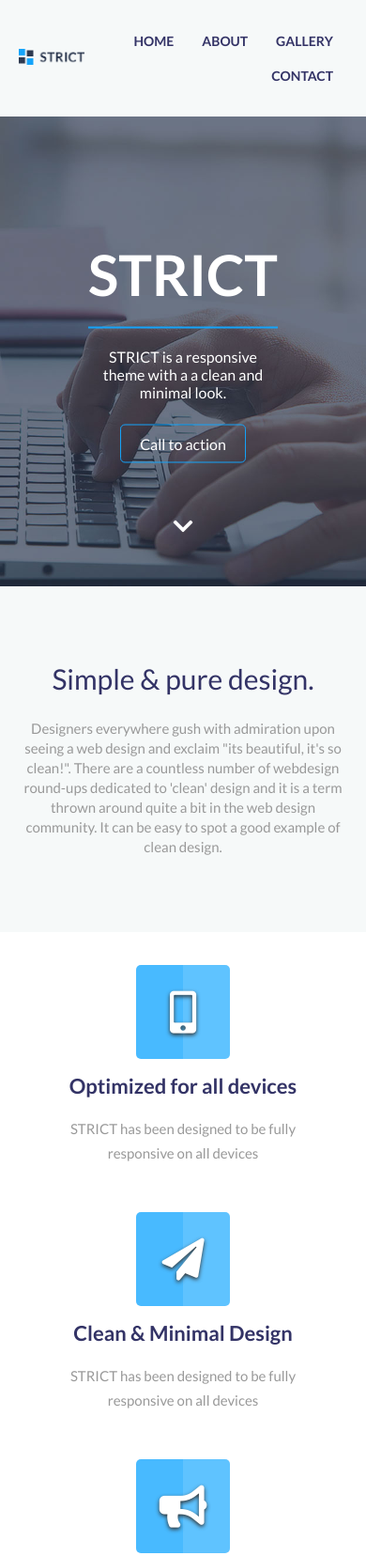
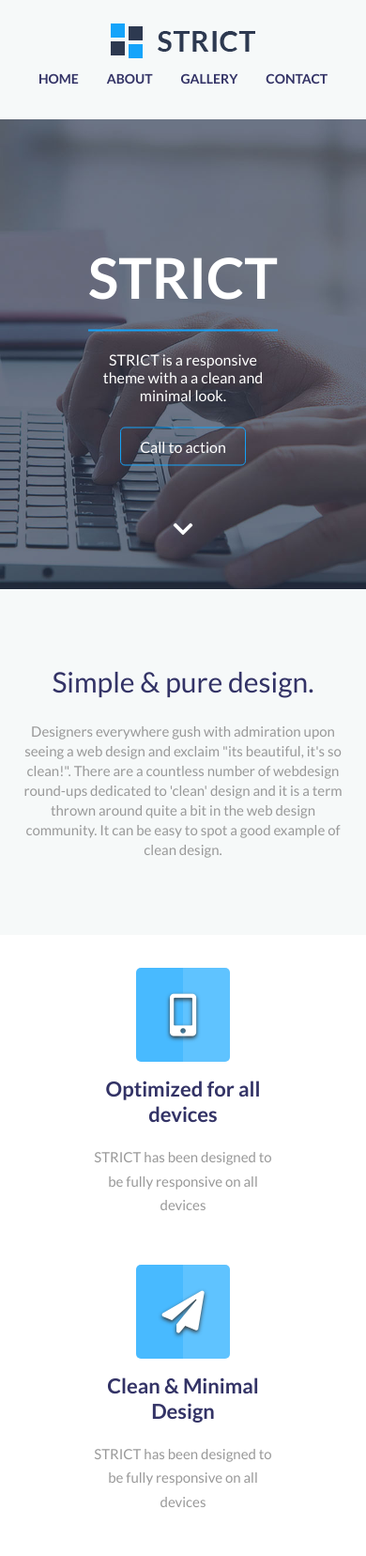
Before and after one commit to rabbihosain/assignment-08, a plain HTML site: page index.html in a window 390 px wide. Shown: the top 1656 px of the page at 94% size. Drawn offline with Linux system fonts and the light colour scheme.

Commit message:
Update responsive.css

```diff
--- a/css/responsive.css
+++ b/css/responsive.css
@@ -24,6 +24,9 @@
 	.banner-section {
 	    height: 600px;
 	}
+	.btn{
+		margin-top: 45px;
+	}
 	.banner-content h1 {
 	    font-size: 80px;
 	}
@@ -34,8 +37,14 @@
 	    font-size: 16px;
 	    line-height: 1.4;
 	}
+	.features-section .flex{
+		justify-content: center;
+	}
 	.col {
-	    width: 100%;
+	    width: 80%;
+	}
+	.contact-form {
+	    width: 80%;
 	}
 	.contact-form form ul li input[type="submit"] {
 	    padding: 6px 18px;
@@ -50,6 +59,19 @@
 	.container {
 	    width: 100%;
 	    padding: 0 20px;
+	}
+	header .flex{
+		justify-content: center;
+	}
+	.logo{
+		width: 100%;
+		text-align: center;
+	}
+	nav{
+		width: 100%;
+	}
+	nav ul {
+	    justify-content: center;
 	}
 	h2 {
 	    font-size: 30px;
@@ -75,6 +97,9 @@
 	.showcase {
 	    margin: 20px;
 	}
+	.showcase-section .flex{
+		justify-content: center;
+	}
 	.contact-form {
 	    width: 80%;
 	}
```
